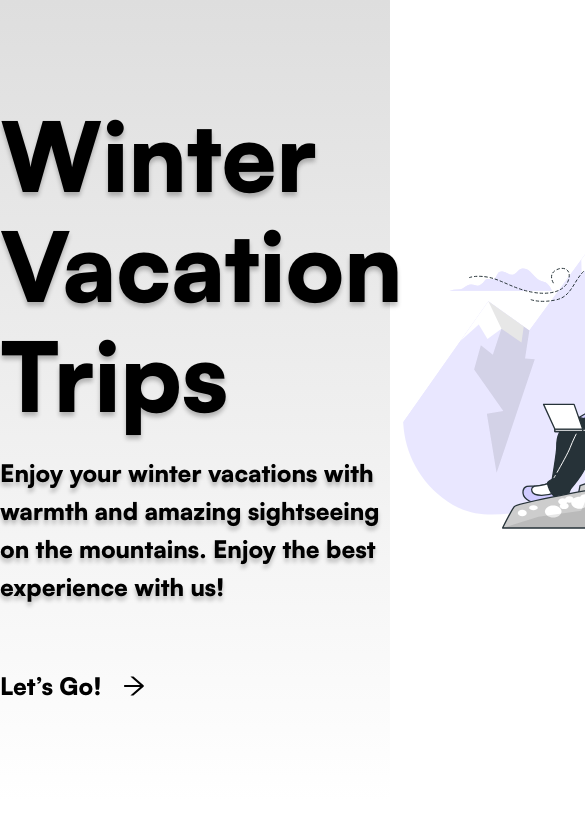
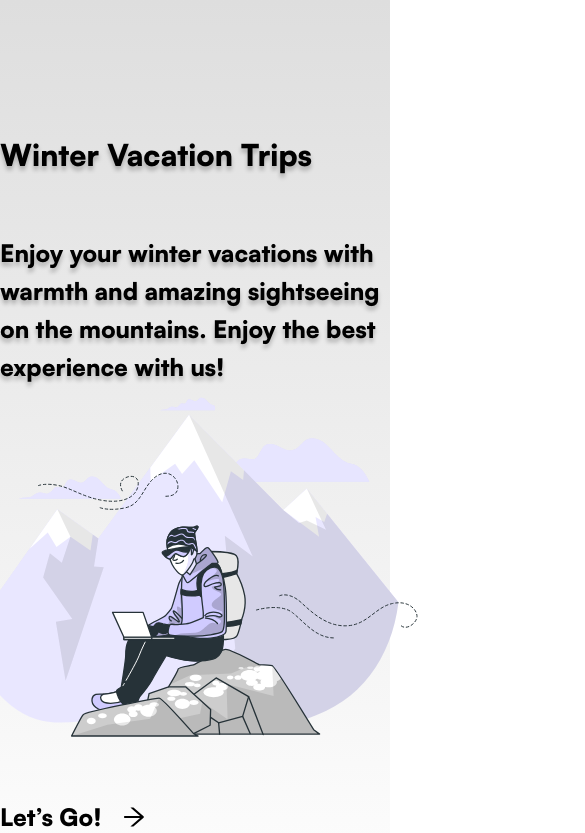
Before and after one commit to erlankg0/neo-tour, a React (Vite) app: page / in a window 390 px wide. Shown: the top 833 px of the page, 585 px wide, since content can reach past the window. Built offline with nearby package versions, Linux system fonts and the light colour scheme.

Commit message:
Update intro.module.css

```diff
--- a/src/components/intro/intro.module.css
+++ b/src/components/intro/intro.module.css
@@ -1,5 +1,9 @@
 .header {
     background: linear-gradient(#DEDEDE, #ffff);
+<<<<<<< HEAD
+    padding: 10rem 0;
+=======
+>>>>>>> dev
     display: flex;
     align-items: center;
     padding: 10rem 0;
@@ -65,3 +69,17 @@
     gap: 2rem;
     align-items: center;
 }
+
+@media (max-width: 768px) {
+    .content{
+        flex-direction: column;
+    }
+
+    .image{
+        width: 100%;
+    }
+    .title{
+        font-size: 3rem;
+    }
+
+}
```
